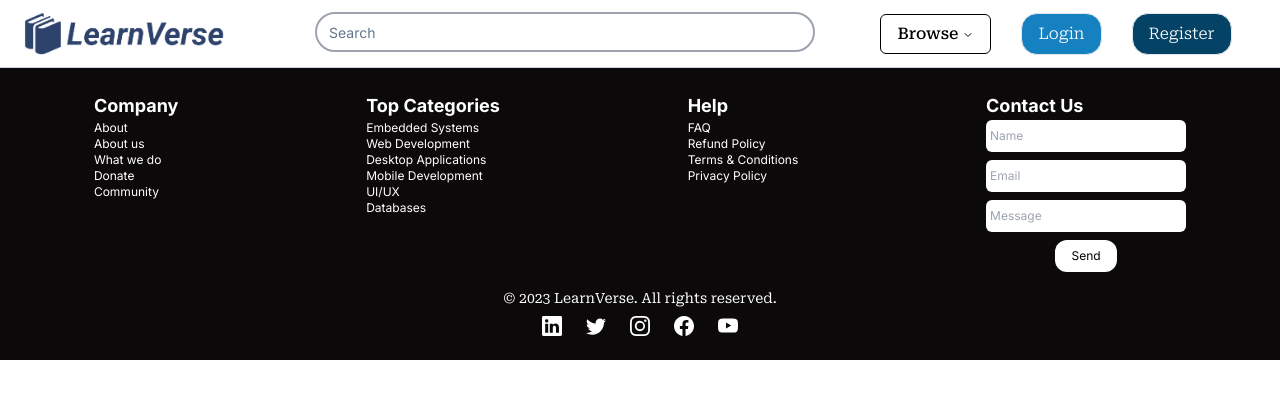
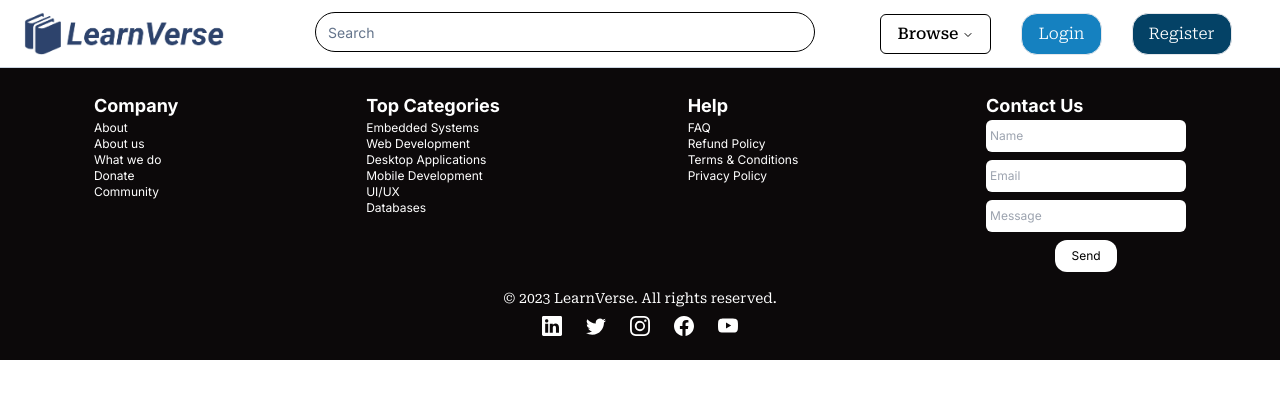
Before and after one commit to mjad218/learn-verse-front-end, a Next.js app: page / in a window 1280 px wide. Shown: the top 398 px of the page. Built offline with nearby package versions, Linux system fonts and the light colour scheme.

Commit message:
minor nav change

```diff
--- a/src/components/shared/sitesearch/SiteSearch.tsx
+++ b/src/components/shared/sitesearch/SiteSearch.tsx
@@ -9,8 +9,8 @@ const SiteSearch = () => {
                 type="text"
                 placeholder="Search"
                 ref={searchRef}
-                className="w-[500px] border-2 !rounded-3xl !border-gray-400 focus:outline-none focus:ring
-                 focus:border-blue-500 focus-visible:ring-transparent"
+                className="w-[500px] border-[1px] !rounded-3xl border-black focus:outline-none focus:ring
+                focus:border-blue-500 focus-visible:ring-transparent"
             />
         </div>
     )
```
